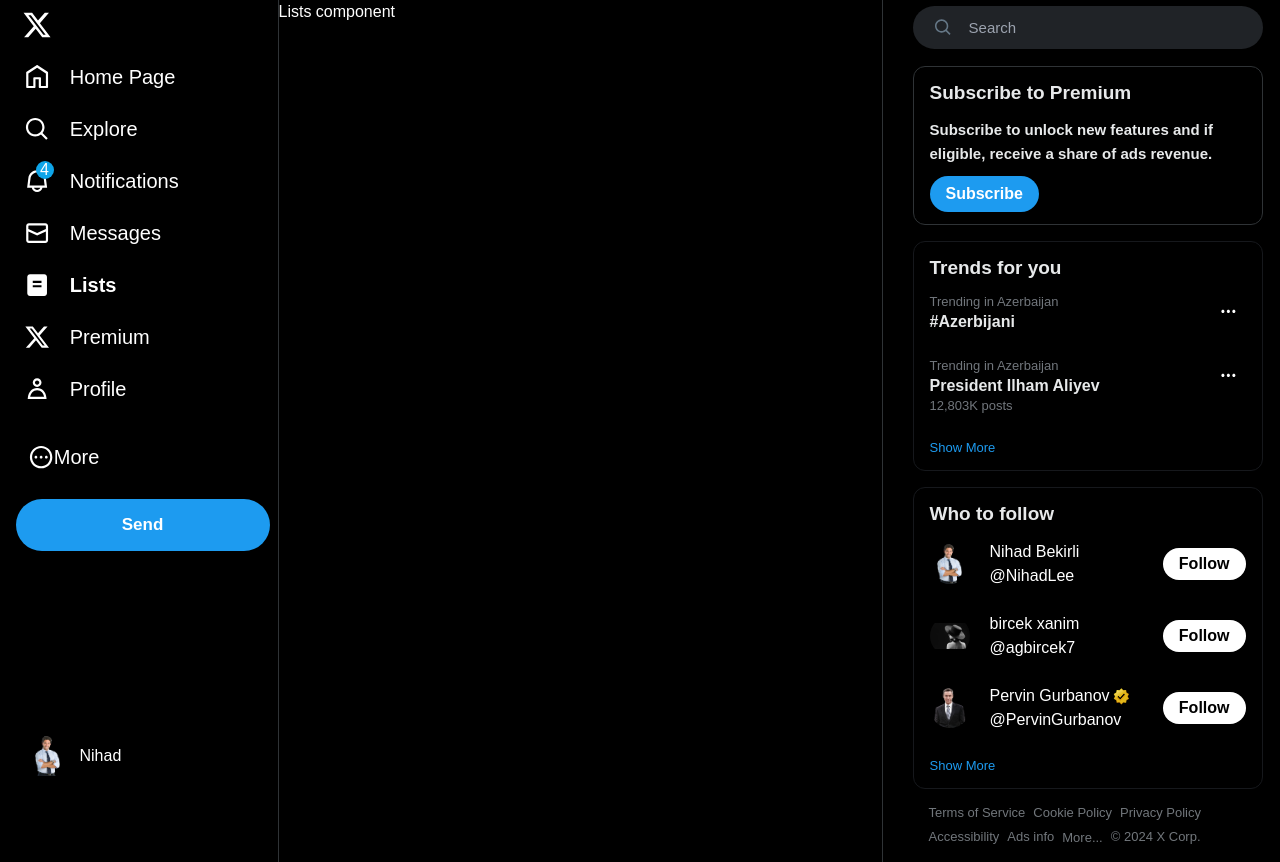
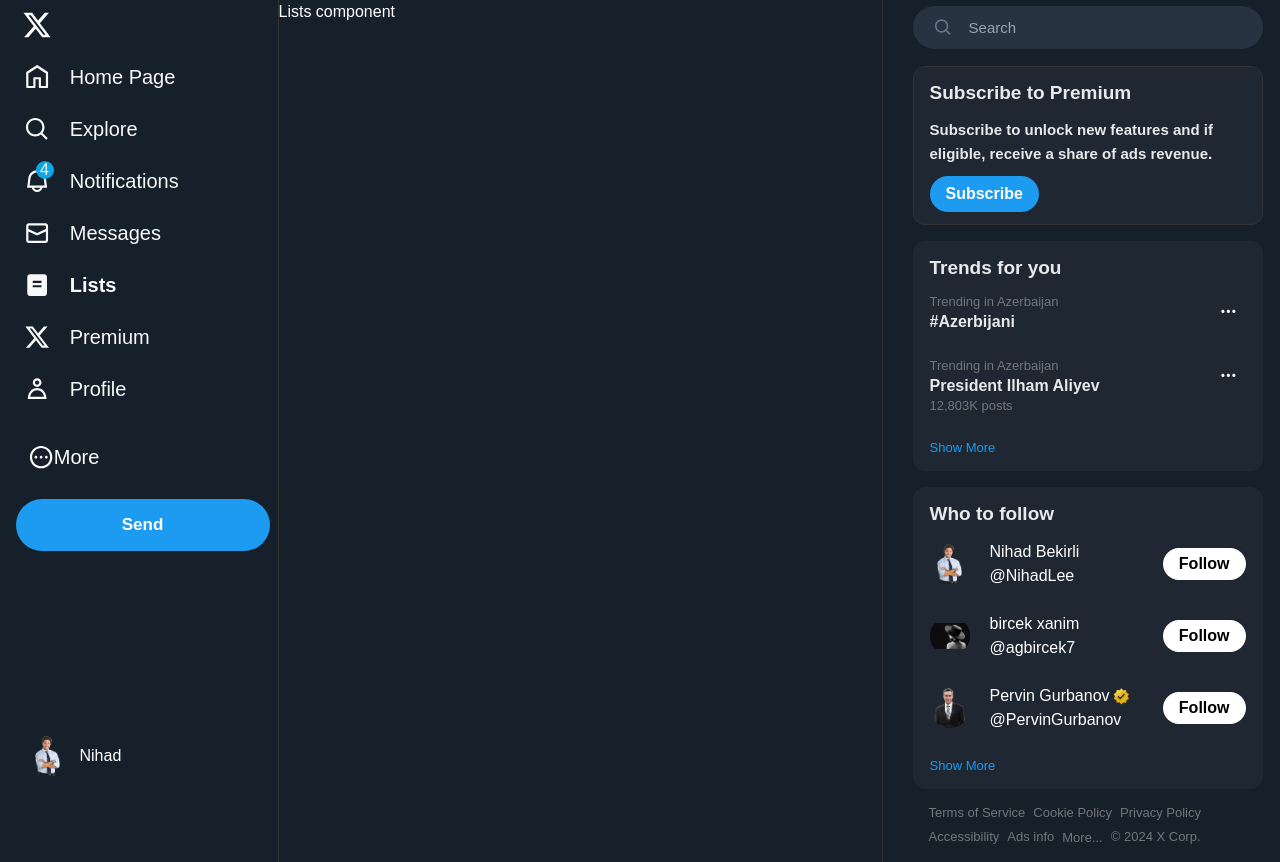
Before and after one commit to BekirLee/Twitter-clone, a React (Vite) app in the folder vite-project/: page /lists in a window 1280 px wide. Built offline with nearby package versions, Linux system fonts and the light colour scheme.

Commit message:
add codes for consts and some other changes

```diff
--- a/vite-project/src/assets/css/tailwind.css
+++ b/vite-project/src/assets/css/tailwind.css
@@ -2,6 +2,6 @@
 @tailwind components;
 @tailwind utilities;
 
-body{
-    @apply bg-black text-white
+body {
+    @apply bg-[color:var(--background-primary)] text-white
 }
--- a/vite-project/src/components/sidebar-section/index.jsx
+++ b/vite-project/src/components/sidebar-section/index.jsx
@@ -3,7 +3,7 @@
 
 export default function SidebarSection({ title, children, more }) {
     return (
-        <section className="mb-4 rounded-xl border border-[#16181c] flex flex-col gap-2.5 ">
+        <section className="mb-4 rounded-xl border bg-[color:var(--background-secondary)] border-[color:var(--background-secondary)] flex flex-col gap-2.5 ">
             <div className="">
                 <h1 className="text-[#e7e9ea] text-[19px] font-extrabold px-4 pt-3">{title}</h1>
                 <div className="grid ">
--- a/vite-project/src/layouts/main/rightbar/premium/index.jsx
+++ b/vite-project/src/layouts/main/rightbar/premium/index.jsx
@@ -4,7 +4,7 @@
 
 export default function Premium() {
     return (
-        <section className="bg-transparent mb-4 rounded-xl border border-[#2f3336] py-3 px-4 flex flex-col gap-2.5">
+        <section className="bg-[color:var(--background-secondary)] mb-4 rounded-xl border border-[#2f3336] py-3 px-4 flex flex-col gap-2.5">
             <div className="text-[#e7e9ea] font-extrabold text-[19px]">
                 Subscribe to Premium
             </div>
--- a/vite-project/src/layouts/main/rightbar/search/index.jsx
+++ b/vite-project/src/layouts/main/rightbar/search/index.jsx
@@ -17,7 +17,7 @@
             ref={ref}
             className="min-h-[32px] h-[54px] mb-3 flex items-center">
 
-            <label className="h-[43px] rounded-full bg-[#202327] w-full block border border-transparent relative group flex items-center focus-within:bg-black focus-within:border-[#1d9bf0]">
+            <label className="h-[43px] rounded-full bg-[color:var(--background-third)] w-full block border border-transparent relative group flex items-center focus-within:bg-black focus-within:border-[#1d9bf0]">
                 <div className="w-[64px] h-full flex items-center justify-center">
                     <svg viewBox="0 0 24 24" aria-hidden="true" className="min-w-[32px] h-[18.75px] pl-[4px]" >
                         <path fill="#657786" d="M10.25 3.75c-3.59 0-6.5 2.91-6.5 6.5s2.91 6.5 6.5 6.5c1.795 0 3.419-.726 4.596-1.904 1.178-1.177 1.904-2.801 1.904-4.596 0-3.59-2.91-6.5-6.5-6.5zm-8.5 6.5c0-4.694 3.806-8.5 8.5-8.5s8.5 3.806 8.5 8.5c0 1.986-.682 3.815-1.824 5.262l4.781 4.781-1.414 1.414-4.781-4.781c-1.447 1.142-3.276 1.824-5.262 1.824-4.694 0-8.5-3.806-8.5-8.5z">
@@ -47,7 +47,7 @@
                 )}
 
                 {focus && (
-                    <div className="absolute top-full w-full bg-black shadow-box px-4 px-4 max-h-[calc(-53px + 80vh)] min-[100px] rounded-lg">
+                    <div className="absolute top-full w-full bg-[color:var(--background-primary)] shadow-box px-4 px-4 max-h-[calc(-53px + 80vh)] min-[100px] rounded-lg">
                         <p className="p-3 pt-5">
                             Try searching for people, lists, or keywords
                         </p>
--- a/vite-project/src/layouts/main/sidebar/menu/index.jsx
+++ b/vite-project/src/layouts/main/sidebar/menu/index.jsx
@@ -16,7 +16,7 @@
                 maninMenu.map((menu, index) => (
                     <NavLink to={typeof menu.path === "function" ? menu.path() : menu.path} className='py-1 group' key={index}>
                         {({ isActive }) => (
-                            <div className={classNames("inline-flex items-center justify-start gap-5 px-2 group-hover:bg-[#eff3f41a] rounded-full py-3 relative ", { "font-bold": isActive })}>
+                            <div className={classNames("inline-flex items-center text-[color:var(--color-base)] justify-start gap-5 px-2 group-hover:bg-[#eff3f41a] rounded-full py-3 relative ", { "font-bold": isActive })}>
 
 
                                 {menu?.notifications && (
--- a/vite-project/src/store/appearance/actions.jsx
+++ b/vite-project/src/store/appearance/actions.jsx
@@ -1,5 +1,5 @@
 import store from "..";
-import { _setModal, _removeModal, _setBackground, _setFontsize } from ".";
+import { _setModal, _removeModal, _setBackground, _setFontsize, _setColor } from ".";
 
 
 export const setBackground = data => store.dispatch(_setBackground(data));
--- a/vite-project/src/store/index.jsx
+++ b/vite-project/src/store/index.jsx
@@ -1,12 +1,14 @@
 import { configureStore } from '@reduxjs/toolkit'
 import auth from './auth'
 import modal from './modal';
+import appearance from './appearance';
 
 const store = configureStore({
     reducer: {
         //
         auth,
-        modal
+        modal,
+        appearance
     }
 })
 
--- a/vite-project/src/utilits/consts.jsx
+++ b/vite-project/src/utilits/consts.jsx
@@ -8,13 +8,13 @@
         icon: {
             active: (
                 <svg viewBox="0 0 24 24" aria-hidden="true" width={26.25} height={26.25} className="block">
-                    <path fill="#fff" d="M21.591 7.146L12.52 1.157c-.316-.21-.724-.21-1.04 0l-9.071 5.99c-.26.173-.409.456-.409.757v13.183c0 .502.418.913.929.913H9.14c.51 0 .929-.41.929-.913v-7.075h3.909v7.075c0 .502.417.913.928.913h6.165c.511 0 .929-.41.929-.913V7.904c0-.301-.158-.584-.408-.758z">
+                    <path fill="currentColor" d="M21.591 7.146L12.52 1.157c-.316-.21-.724-.21-1.04 0l-9.071 5.99c-.26.173-.409.456-.409.757v13.183c0 .502.418.913.929.913H9.14c.51 0 .929-.41.929-.913v-7.075h3.909v7.075c0 .502.417.913.928.913h6.165c.511 0 .929-.41.929-.913V7.904c0-.301-.158-.584-.408-.758z">
                     </path>
                 </svg>
             ),
             passive: (
                 <svg viewBox="0 0 24 24" aria-hidden="true" width={26.25} height={26.25} className="block">
-                    <path fill="#fff" d="M21.591 7.146L12.52 1.157c-.316-.21-.724-.21-1.04 0l-9.071 5.99c-.26.173-.409.456-.409.757v13.183c0 .502.418.913.929.913h6.638c.511 0 .929-.41.929-.913v-7.075h3.008v7.075c0 .502.418.913.929.913h6.639c.51 0 .928-.41.928-.913V7.904c0-.301-.158-.584-.408-.758zM20 20l-4.5.01.011-7.097c0-.502-.418-.913-.928-.913H9.44c-.511 0-.929.41-.929.913L8.5 20H4V8.773l8.011-5.342L20 8.764z">
+                    <path fill="currentColor" d="M21.591 7.146L12.52 1.157c-.316-.21-.724-.21-1.04 0l-9.071 5.99c-.26.173-.409.456-.409.757v13.183c0 .502.418.913.929.913h6.638c.511 0 .929-.41.929-.913v-7.075h3.008v7.075c0 .502.418.913.929.913h6.639c.51 0 .928-.41.928-.913V7.904c0-.301-.158-.584-.408-.758zM20 20l-4.5.01.011-7.097c0-.502-.418-.913-.928-.913H9.44c-.511 0-.929.41-.929.913L8.5 20H4V8.773l8.011-5.342L20 8.764z">
                     </path>
                 </svg>)
         }
@@ -25,14 +25,14 @@
         icon: {
             active: (
                 <svg viewBox="0 0 24 24" aria-hidden="true" className="block" width={26.25} height={26.25}>
-                    <path fill="#fff" d="M10.25 4.25c-3.314 0-6 2.686-6 6s2.686 6 6 6c1.657 0 3.155-.67 4.243-1.757 1.087-1.088 1.757-2.586 1.757-4.243 0-3.314-2.686-6-6-6zm-9
+                    <path fill="currentColor" d="M10.25 4.25c-3.314 0-6 2.686-6 6s2.686 6 6 6c1.657 0 3.155-.67 4.243-1.757 1.087-1.088 1.757-2.586 1.757-4.243 0-3.314-2.686-6-6-6zm-9
                      6c0-4.971 4.029-9 9-9s9 4.029 9 9c0 1.943-.617 3.744-1.664 5.215l4.475 4.474-2.122 2.122-4.474-4.475c-1.471 1.047-3.272 1.664-5.215 1.664-4.971 0-9-4.029-9-9z">
                     </path>
                 </svg>),
 
             passive: (
                 <svg viewBox="0 0 24 24" aria-hidden="true" className="block" width={26.25} height={26.25}>
-                    <path fill="#fff" d="M10.25 3.75c-3.59 0-6.5 2.91-6.5 6.5s2.91 6.5 6.5 6.5c1.795 0 3.419-.726 4.596-1.904 1.178-1.177 1.904-2.801 1.904-4.596 0-3.59-2.91-6.5-6.5-6.5zm-8.5 6.5c0-4.694 3.806-8.5 8.5-8.5s8.5 3.806 8.5 8.5c0 1.986-.682 3.815-1.824 5.262l4.781 4.781-1.414 1.414-4.781-4.781c-1.447 1.142-3.276 1.824-5.262 1.824-4.694 0-8.5-3.806-8.5-8.5z">
+                    <path fill="currentColor" d="M10.25 3.75c-3.59 0-6.5 2.91-6.5 6.5s2.91 6.5 6.5 6.5c1.795 0 3.419-.726 4.596-1.904 1.178-1.177 1.904-2.801 1.904-4.596 0-3.59-2.91-6.5-6.5-6.5zm-8.5 6.5c0-4.694 3.806-8.5 8.5-8.5s8.5 3.806 8.5 8.5c0 1.986-.682 3.815-1.824 5.262l4.781 4.781-1.414 1.414-4.781-4.781c-1.447 1.142-3.276 1.824-5.262 1.824-4.694 0-8.5-3.806-8.5-8.5z">
                     </path></svg>)
         }
     },
@@ -43,14 +43,14 @@
         icon: {
             active: (
                 <svg width={26.25} height={26.25} viewBox="0 0 24 24" aria-hidden="true" className="block">
-                    <path fill="#fff" d="M11.996 2c-4.062 0-7.49 3.021-7.999 7.051L2.866 18H7.1c.463 2.282 2.481 4 4.9 4s4.437-1.718 4.9-4h4.236l-1.143-8.958C19.48 5.017
+                    <path fill="currentColor" d="M11.996 2c-4.062 0-7.49 3.021-7.999 7.051L2.866 18H7.1c.463 2.282 2.481 4 4.9 4s4.437-1.718 4.9-4h4.236l-1.143-8.958C19.48 5.017
                     16.054 2 11.996 2zM9.171 18h5.658c-.412 1.165-1.523 2-2.829 2s-2.417-.835-2.829-2z">
                     </path>
                 </svg>
             ),
             passive: (
                 <svg viewBox="0 0 24 24" aria-hidden="true" className="block" width={26.25} height={26.25}>
-                    <path fill="#fff" d="M19.993 9.042C19.48 5.017 16.054 2 11.996 2s-7.49 3.021-7.999 7.051L2.866 18H7.1c.463 2.282 2.481 4 4.9 4s4.437-1.718 4.9-4h4.236l-1.143-8.958zM12 20c-1.306 0-2.417-.835-2.829-2h5.658c-.412 1.165-1.523 2-2.829 2zm-6.866-4l.847-6.698C6.364 6.272 8.941 4 11.996 4s5.627 2.268 6.013 5.295L18.864 16H5.134z">
+                    <path fill="currentColor" d="M19.993 9.042C19.48 5.017 16.054 2 11.996 2s-7.49 3.021-7.999 7.051L2.866 18H7.1c.463 2.282 2.481 4 4.9 4s4.437-1.718 4.9-4h4.236l-1.143-8.958zM12 20c-1.306 0-2.417-.835-2.829-2h5.658c-.412 1.165-1.523 2-2.829 2zm-6.866-4l.847-6.698C6.364 6.272 8.941 4 11.996 4s5.627 2.268 6.013 5.295L18.864 16H5.134z">
                     </path>
                 </svg>
             )
@@ -62,13 +62,13 @@
         icon: {
             active: (
                 <svg viewBox="0 0 24 24" aria-hidden="true" className="block" width={26.25} height={26.25} >
-                    <path fill="#fff" d="M1.998 4.499c0-.828.671-1.499 1.5-1.499h17c.828 0 1.5.671 1.5 1.499v2.858l-10 4.545-10-4.547V4.499zm0 5.053V19.5c0 .828.671 1.5 1.5 1.5h17c.828 0 1.5-.672 1.5-1.5V9.554l-10 4.545-10-4.547z">
+                    <path fill="currentColor" d="M1.998 4.499c0-.828.671-1.499 1.5-1.499h17c.828 0 1.5.671 1.5 1.499v2.858l-10 4.545-10-4.547V4.499zm0 5.053V19.5c0 .828.671 1.5 1.5 1.5h17c.828 0 1.5-.672 1.5-1.5V9.554l-10 4.545-10-4.547z">
                     </path>
                 </svg>
             ),
             passive: (
                 <svg viewBox="0 0 24 24" aria-hidden="true" className="block" width={26.25} height={26.25}>
-                    <path fill="#fff" d="M1.998 5.5c0-1.381 1.119-2.5 2.5-2.5h15c1.381 0 2.5 1.119 2.5 2.5v13c0 1.381-1.119 2.5-2.5 2.5h-15c-1.381 0-2.5-1.119-2.5-2.5v-13zm2.5-.5c-.276 0-.5.224-.5.5v2.764l8 3.638 8-3.636V5.5c0-.276-.224-.5-.5-.5h-15zm15.5 5.463l-8 3.636-8-3.638V18.5c0 .276.224.5.5.5h15c.276 0 .5-.224.5-.5v-8.037z">
+                    <path fill="currentColor" d="M1.998 5.5c0-1.381 1.119-2.5 2.5-2.5h15c1.381 0 2.5 1.119 2.5 2.5v13c0 1.381-1.119 2.5-2.5 2.5h-15c-1.381 0-2.5-1.119-2.5-2.5v-13zm2.5-.5c-.276 0-.5.224-.5.5v2.764l8 3.638 8-3.636V5.5c0-.276-.224-.5-.5-.5h-15zm15.5 5.463l-8 3.636-8-3.638V18.5c0 .276.224.5.5.5h15c.276 0 .5-.224.5-.5v-8.037z">
                     </path>
                 </svg>
             )
@@ -80,13 +80,13 @@
         icon: {
             active: (
                 <svg viewBox="0 0 24 24" aria-hidden="true" className="block" width={26.25} height={26.25}>
-                    <path fill="#fff" d="M18.5 2h-13C4.12 2 3 3.12 3 4.5v15C3 20.88 4.12 22 5.5 22h13c1.38 0 2.5-1.12 2.5-2.5v-15C21 3.12 19.88 2 18.5 2zM16 14H8v-2h8v2zm0-4H8V8h8v2z">
+                    <path fill="currentColor" d="M18.5 2h-13C4.12 2 3 3.12 3 4.5v15C3 20.88 4.12 22 5.5 22h13c1.38 0 2.5-1.12 2.5-2.5v-15C21 3.12 19.88 2 18.5 2zM16 14H8v-2h8v2zm0-4H8V8h8v2z">
                     </path>
                 </svg>
             ),
             passive: (
                 <svg viewBox="0 0 24 24" aria-hidden="true" className="block" width={26.25} height={26.25} >
-                    <path fill="#fff" d="M3 4.5C3 3.12 4.12 2 5.5 2h13C19.88 2 21 3.12 21 4.5v15c0 1.38-1.12 2.5-2.5 2.5h-13C4.12 22 3 20.88 3 19.5v-15zM5.5 4c-.28 0-.5.22-.5.5v15c0 .28.22.5.5.5h13c.28 0 .5-.22.5-.5v-15c0-.28-.22-.5-.5-.5h-13zM16 10H8V8h8v2zm-8 2h8v2H8v-2z">
+                    <path fill="currentColor" d="M3 4.5C3 3.12 4.12 2 5.5 2h13C19.88 2 21 3.12 21 4.5v15c0 1.38-1.12 2.5-2.5 2.5h-13C4.12 22 3 20.88 3 19.5v-15zM5.5 4c-.28 0-.5.22-.5.5v15c0 .28.22.5.5.5h13c.28 0 .5-.22.5-.5v-15c0-.28-.22-.5-.5-.5h-13zM16 10H8V8h8v2zm-8 2h8v2H8v-2z">
                     </path>
                 </svg>)
         }
@@ -97,13 +97,13 @@
         icon: {
             active: (
                 <svg viewBox="0 0 24 24" aria-hidden="true" className="block" width={26.25} height={26.25}>
-                    <path fill="#fff" d="M18.244 2.25h3.308l-7.227 8.26 8.502 11.24H16.17l-5.214-6.817L4.99 21.75H1.68l7.73-8.835L1.254 2.25H8.08l4.713 6.231zm-1.161 17.52h1.833L7.084 4.126H5.117z">
+                    <path fill="currentColor" d="M18.244 2.25h3.308l-7.227 8.26 8.502 11.24H16.17l-5.214-6.817L4.99 21.75H1.68l7.73-8.835L1.254 2.25H8.08l4.713 6.231zm-1.161 17.52h1.833L7.084 4.126H5.117z">
                     </path>
                 </svg>
             ),
             passive: (
                 <svg viewBox="0 0 24 24" aria-hidden="true" className="block" width={26.25} height={26.25}>
-                    <path fill="#fff" d="M18.244 2.25h3.308l-7.227 8.26 8.502 11.24H16.17l-5.214-6.817L4.99 21.75H1.68l7.73-8.835L1.254 2.25H8.08l4.713 6.231zm-1.161 17.52h1.833L7.084 4.126H5.117z">
+                    <path fill="currentColor" d="M18.244 2.25h3.308l-7.227 8.26 8.502 11.24H16.17l-5.214-6.817L4.99 21.75H1.68l7.73-8.835L1.254 2.25H8.08l4.713 6.231zm-1.161 17.52h1.833L7.084 4.126H5.117z">
                     </path>
                 </svg>
             )
@@ -117,13 +117,13 @@
         icon: {
             active: (
                 <svg viewBox="0 0 24 24" aria-hidden="true" className="block" width={26.25} height={26.25} >
-                    <path fill="#fff" d="M17.863 13.44c1.477 1.58 2.366 3.8 2.632 6.46l.11 1.1H3.395l.11-1.1c.266-2.66 1.155-4.88 2.632-6.46C7.627 11.85 9.648 11 12 11s4.373.85 5.863 2.44zM12 2C9.791 2 8 3.79 8 6s1.791 4 4 4 4-1.79 4-4-1.791-4-4-4z">
+                    <path fill="currentColor" d="M17.863 13.44c1.477 1.58 2.366 3.8 2.632 6.46l.11 1.1H3.395l.11-1.1c.266-2.66 1.155-4.88 2.632-6.46C7.627 11.85 9.648 11 12 11s4.373.85 5.863 2.44zM12 2C9.791 2 8 3.79 8 6s1.791 4 4 4 4-1.79 4-4-1.791-4-4-4z">
                     </path>
                 </svg>
             ),
             passive: (
                 <svg viewBox="0 0 24 24" aria-hidden="true" className="block" width={26.25} height={26.25} >
-                    <path fill="#fff" d="M5.651 19h12.698c-.337-1.8-1.023-3.21-1.945-4.19C15.318 13.65 13.838 13 12 13s-3.317.65-4.404 1.81c-.922.98-1.608 2.39-1.945 4.19zm.486-5.56C7.627 11.85 9.648 11 12 11s4.373.85 5.863 2.44c1.477 1.58 2.366 3.8 2.632 6.46l.11 1.1H3.395l.11-1.1c.266-2.66 1.155-4.88 2.632-6.46zM12 4c-1.105 0-2 .9-2 2s.895 2 2 2 2-.9 2-2-.895-2-2-2zM8 6c0-2.21 1.791-4 4-4s4 1.79 4 4-1.791 4-4 4-4-1.79-4-4z">
+                    <path fill="currentColor" d="M5.651 19h12.698c-.337-1.8-1.023-3.21-1.945-4.19C15.318 13.65 13.838 13 12 13s-3.317.65-4.404 1.81c-.922.98-1.608 2.39-1.945 4.19zm.486-5.56C7.627 11.85 9.648 11 12 11s4.373.85 5.863 2.44c1.477 1.58 2.366 3.8 2.632 6.46l.11 1.1H3.395l.11-1.1c.266-2.66 1.155-4.88 2.632-6.46zM12 4c-1.105 0-2 .9-2 2s.895 2 2 2 2-.9 2-2-.895-2-2-2zM8 6c0-2.21 1.791-4 4-4s4 1.79 4 4-1.791 4-4 4-4-1.79-4-4z">
                     </path>
                 </svg>
             )
```
Also changed, not shown: vite-project/src/layouts/main/index.jsx (+17 -1 lines), vite-project/src/layouts/main/rightbar/footer/index.jsx (+5 -5 lines), vite-project/src/store/appearance/index.jsx (+18 -5 lines).
